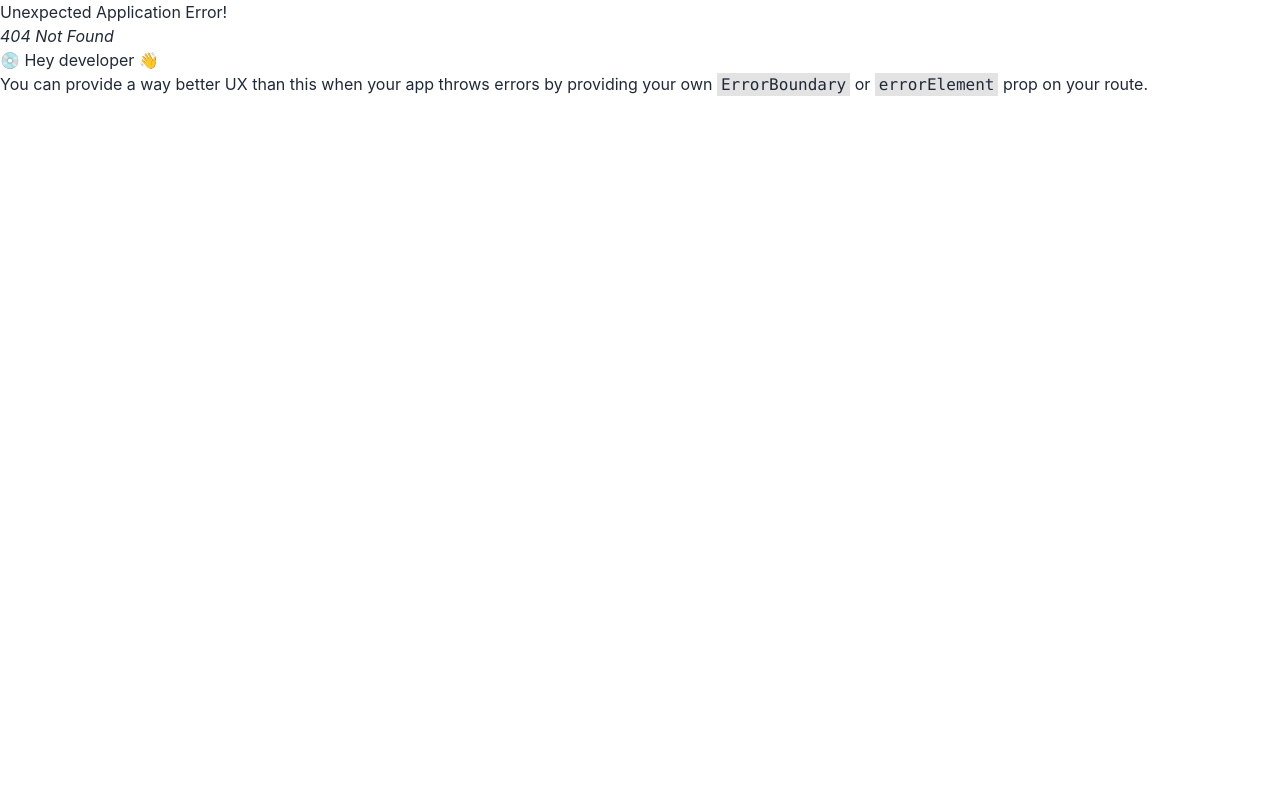
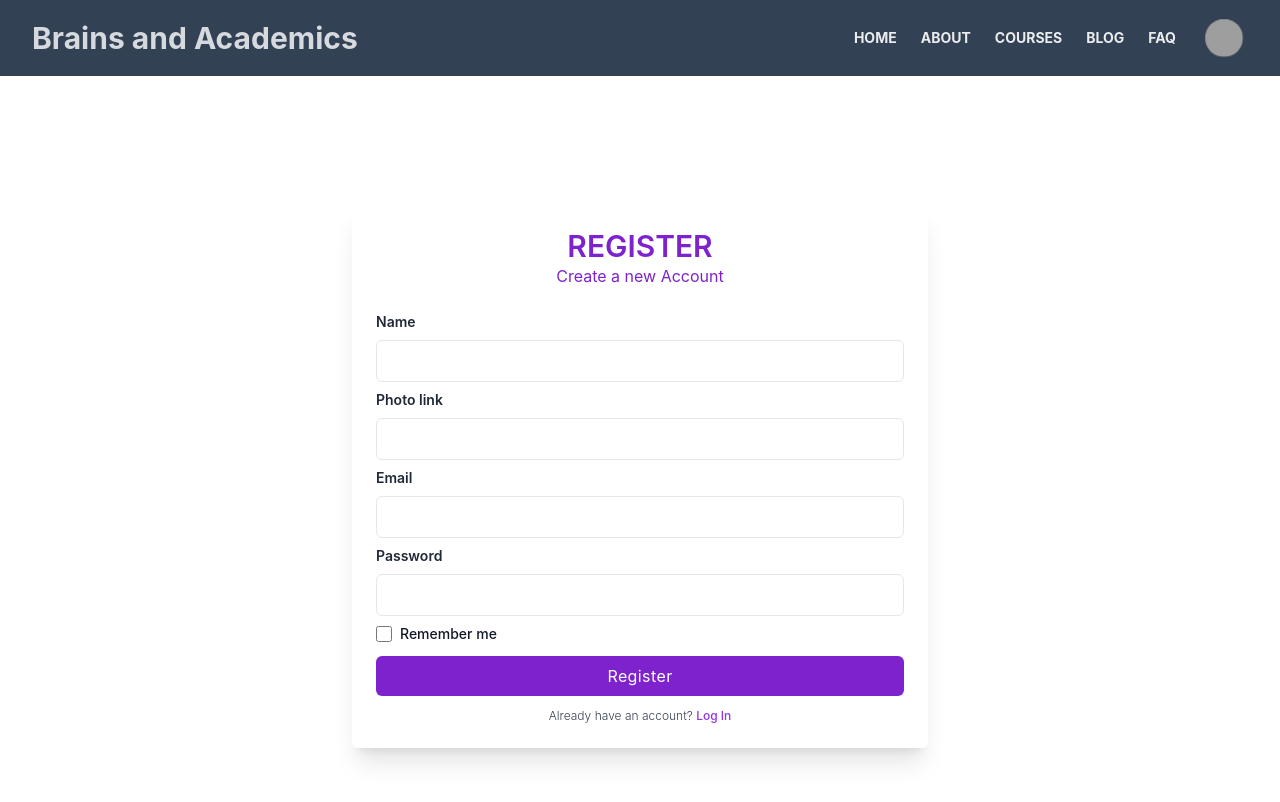
Before and after one commit to fulbabucse/brain-academics, a React (Create React App) app: page /register in a window 1280 px wide. Before the commit this address had no page. Shown: the top 802 px of the page. Built offline with nearby package versions, Linux system fonts and the light colour scheme; grey boxes are pictures that could not be loaded.

Commit message:
create user with email-password and added react-hot-toast

```diff
--- a/package.json
+++ b/package.json
@@ -14,6 +14,7 @@
     "firebase": "^9.12.1",
     "react": "^18.2.0",
     "react-dom": "^18.2.0",
+    "react-hot-toast": "^2.4.0",
     "react-icons": "^4.6.0",
     "react-router-dom": "^6.4.2",
     "react-scripts": "5.0.1",
--- a/src/App.js
+++ b/src/App.js
@@ -1,11 +1,13 @@
 import { RouterProvider } from "react-router-dom";
 import "./App.css";
 import { router } from "./routes/router";
+import { Toaster } from "react-hot-toast";
 
 function App() {
   return (
     <div>
       <RouterProvider router={router}></RouterProvider>
+      <Toaster />
     </div>
   );
 }
--- a/src/contexts/UserProvider.jsx
+++ b/src/contexts/UserProvider.jsx
@@ -1,13 +1,22 @@
 import React from "react";
 import { createContext } from "react";
-import { getAuth } from "firebase/auth";
+import { createUserWithEmailAndPassword, getAuth } from "firebase/auth";
 import app from "../firebase/firebase.config";
 
-const AuthContext = createContext();
+export const AuthContext = createContext();
 const auth = getAuth(app);
 
 const UserProvider = ({ children }) => {
-  return <AuthContext.Provider>{children}</AuthContext.Provider>;
+  const user = { displayName: "Fahim Islam" };
+
+  const createUser = (email, password) => {
+    return createUserWithEmailAndPassword(auth, email, password);
+  };
+
+  const authInfo = { user, createUser };
+  return (
+    <AuthContext.Provider value={authInfo}>{children}</AuthContext.Provider>
+  );
 };
 
 export default UserProvider;
--- a/src/pages/UserActivities/Login/Login.jsx
+++ b/src/pages/UserActivities/Login/Login.jsx
@@ -1,5 +1,7 @@
 import React from "react";
 import { useState } from "react";
+import { FaGoogle, FaFacebook } from "react-icons/fa";
+import { Link } from "react-router-dom";
 
 const Login = () => {
   const [error, setError] = useState("");
--- a/src/pages/UserActivities/Register/Register.jsx
+++ b/src/pages/UserActivities/Register/Register.jsx
@@ -1,9 +1,135 @@
-import React from "react";
+import React, { useContext } from "react";
+import { useState } from "react";
+import toast from "react-hot-toast";
+import { Link } from "react-router-dom";
+import { AuthContext } from "../../../contexts/UserProvider";
 
 const Register = () => {
+  const { createUser } = useContext(AuthContext);
+  const [error, setError] = useState("");
+  const handleUserRegister = (e) => {
+    e.preventDefault();
+    const form = e.target;
+    const name = form.name.value;
+    const photoLink = form.photoUrl.value;
+    const email = form.email.value;
+    const password = form.password.value;
+
+    createUser(email, password)
+      .then((res) => {
+        console.log(res.user);
+        toast.success("Successfully User login");
+        form.reset();
+      })
+      .catch((err) => {
+        console.error(err);
+        setError(err.message);
+      });
+  };
   return (
-    <div>
-      <h1>This is Register home pages</h1>
+    <div className="relative flex flex-col justify-center min-h-screen overflow-hidden">
+      <div className="w-full p-6 m-auto bg-white rounded-md shadow-xl lg:max-w-xl">
+        <h1 className="text-3xl font-semibold text-center text-purple-700 uppercase">
+          Register
+        </h1>
+        <p className="text-center text-purple-700">Create a new Account</p>
+        <form onSubmit={handleUserRegister} className="mt-6">
+          <div className="mb-2">
+            <label
+              htmlFor="name"
+              className="block text-sm font-semibold text-gray-800"
+            >
+              Name
+            </label>
+            <input
+              type="text"
+              name="name"
+              className="block w-full px-4 py-2 mt-2 text-purple-700 bg-white border rounded-md focus:border-purple-400 focus:ring-purple-300 focus:outline-none focus:ring focus:ring-opacity-40"
+              required
+            />
+          </div>
+
+          <div className="mb-2">
+            <label
+              htmlFor="photoLink"
+              className="block text-sm font-semibold text-gray-800"
+            >
+              Photo link
+            </label>
+            <input
+              type="text"
+              name="photoUrl"
+              className="block w-full px-4 py-2 mt-2 text-purple-700 bg-white border rounded-md focus:border-purple-400 focus:ring-purple-300 focus:outline-none focus:ring focus:ring-opacity-40"
+              required
+            />
+          </div>
+
+          <div className="mb-2">
+            <label
+              htmlFor="email"
+              className="block text-sm font-semibold text-gray-800"
+            >
+              Email
+            </label>
+            <input
+              type="email"
+              name="email"
+              className="block w-full px-4 py-2 mt-2 text-purple-700 bg-white border rounded-md focus:border-purple-400 focus:ring-purple-300 focus:outline-none focus:ring focus:ring-opacity-40"
+              required
+            />
+          </div>
+          <div className="mb-2">
+            <label
+              htmlFor="password"
+              className="block text-sm font-semibold text-gray-800"
+            >
+              Password
+            </label>
+            <input
+              type="password"
+              name="password"
+              className="block w-full px-4 py-2 mt-2 text-purple-700 bg-white border rounded-md focus:border-purple-400 focus:ring-purple-300 focus:outline-none focus:ring focus:ring-opacity-40"
+              required
+            />
+          </div>
+
+          <div className="flex items-start mb-3">
+            <div className="flex items-center h-5">
+              <input
+                id="remember"
+                type="checkbox"
+                value=""
+                className="w-4 h-4 bg-gray-50 rounded border border-gray-300 focus:ring-3 focus:ring-blue-300 dark:bg-gray-700 dark:border-gray-600 dark:focus:ring-blue-600 dark:ring-offset-gray-800"
+                required
+              />
+            </div>
+            <label
+              htmlFor="remember"
+              className="ml-2 text-sm font-medium text-gray-900 dark:text-gray-300"
+            >
+              Remember me
+            </label>
+          </div>
+
+          <div className="">
+            <button className="w-full px-4 py-2 tracking-wide text-white transition-colors duration-200 transform bg-purple-700 rounded-md hover:bg-purple-600 focus:outline-none focus:bg-purple-600">
+              Register
+            </button>
+          </div>
+        </form>
+        <p className="text-red-400">{error}</p>
+
+        <p className="mt-3 text-xs font-light text-center text-gray-700">
+          {" "}
+          Already have an account?{" "}
+          <Link
+            to="/login"
+            className="font-medium text-purple-600 hover:underline"
+          >
+            Log In
+          </Link>
+        </p>
+      </div>
     </div>
   );
 };
--- a/src/pages/sharedPages/Header/Header.jsx
+++ b/src/pages/sharedPages/Header/Header.jsx
@@ -2,8 +2,11 @@ import { useState } from "react";
 import { Link } from "react-router-dom";
 import { FaTh, FaTimes } from "react-icons/fa";
 import UserThumb from "../../../assets/user2.png";
+import { useContext } from "react";
+import { AuthContext } from "../../../contexts/UserProvider";
 
 function Header() {
+  const { user } = useContext(AuthContext);
   const [navbar, setNavbar] = useState(false);
 
   return (
@@ -55,14 +58,38 @@ function Header() {
                 <Link to="/faq">FAQ</Link>
               </li>
 
-              <li className="text-white/90 text-center hover:text-white transition-all duration-500 uppercase text-sm font-bold">
-                <Link to="/profile">
-                  <img
-                    className="w-12 h-12 rounded-full"
-                    src={UserThumb}
-                    alt="User"
-                  />
-                </Link>
+              <li className="text-slate-500 text-center hover:text-slate-700 transition-all duration-500 uppercase text-sm font-bold">
+                <div className="dropdown dropdown-end">
+                  <label
+                    tabIndex={0}
+                    className="btn btn-ghost btn-circle avatar"
+                  >
+                    <div className="w-10 rounded-full">
+                      <img src="https://placeimg.com/80/80/people" />
+                    </div>
+                  </label>
+                  <ul
+                    tabIndex={0}
+                    className="mt-3 p-3 menu menu-compact dropdown-content bg-base-100 shadow-xl rounded-md w-52"
+                  >
+                    <li>
+                      <Link to="/profile" className="justify-center">
+                        {user?.displayName || "Profile"}
+                      </Link>
+                    </li>
+                    <Link to="/login" className="my-2">
+                      <button className="btn btn-sm btn-secondary rounded-sm w-full">
+                        Log In
+                      </button>
+                    </Link>
+
+                    <Link to="/register">
+                      <button className="btn btn-sm btn-outline rounded-sm btn-secondary w-full">
+                        Register
+                      </button>
+                    </Link>
+                  </ul>
+                </div>
               </li>
             </ul>
           </div>
--- a/src/routes/router.js
+++ b/src/routes/router.js
@@ -7,7 +7,9 @@ import FAQ from "../pages/FAQ/FAQ";
 import Home from "../pages/Home/Home";
 import CourseDetails from "../pages/sharedPages/CourseDetails/CourseDetails";
 import Premium from "../pages/sharedPages/Premium/Premium";
+import Login from "../pages/UserActivities/Login/Login";
 import Profile from "../pages/UserActivities/Profile/Profile";
+import Register from "../pages/UserActivities/Register/Register";
 
 export const router = createBrowserRouter([
   {
@@ -37,6 +39,8 @@ export const router = createBrowserRouter([
         element: <Premium></Premium>,
       },
       { path: "profile", element: <Profile></Profile> },
+      { path: "login", element: <Login></Login> },
+      { path: "register", element: <Register></Register> },
     ],
   },
 ]);
```
Also changed, not shown: 1 other file (tests, documents, lock files or other folders).
